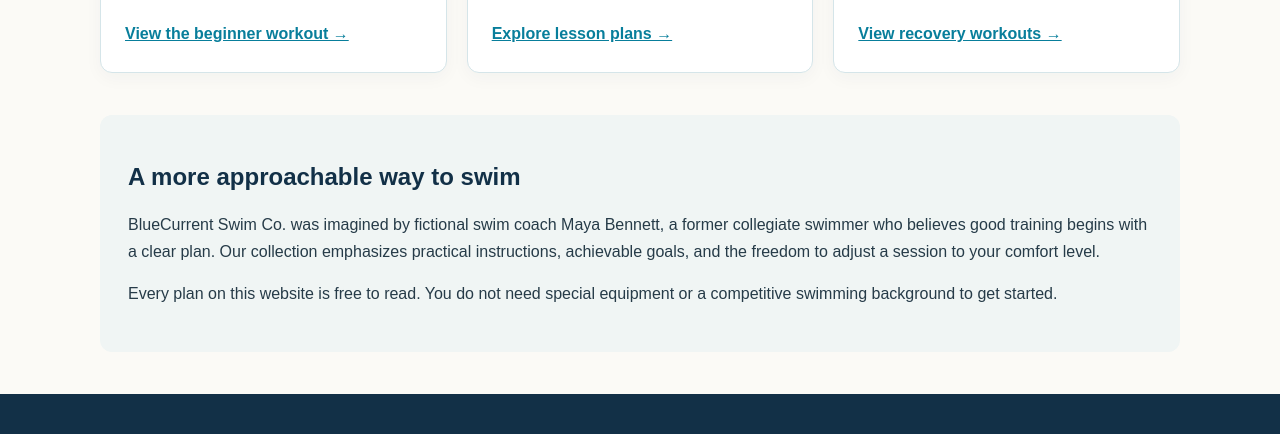
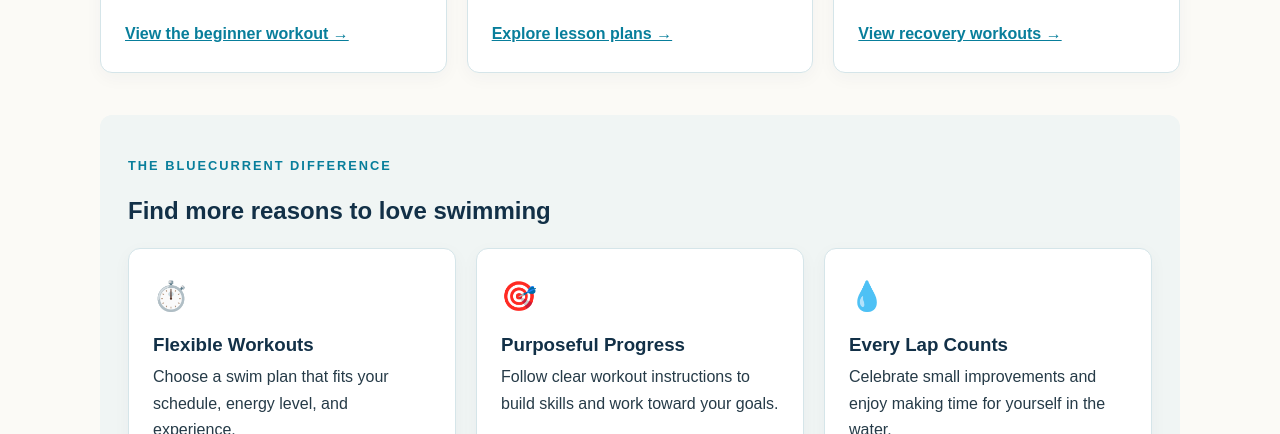
Before and after one commit to EllenTews/Premade-Swim_Workouts, a plain HTML site: page index.html in a window 1280 px wide. Shown: the part 1119-1553 px from the top of the page. Drawn offline with Linux system fonts and the light colour scheme.

Commit message:
Add new section with more icons about BlueCurrent differences
The website needed more icons for a quicker understanding of the text.

```diff
--- a/index.html
+++ b/index.html
@@ -238,6 +238,31 @@
       </div>
     </section>
 
+<section class="about">
+  <p class="eyebrow">The BlueCurrent difference</p>
+  <h2>Find more reasons to love swimming</h2>
+
+  <div class="cards">
+    <article class="card">
+      <span class="icon" aria-hidden="true">⏱️</span>
+      <h3>Flexible Workouts</h3>
+      <p>Choose a swim plan that fits your schedule, energy level, and experience.</p>
+    </article>
+
+    <article class="card">
+      <span class="icon" aria-hidden="true">🎯</span>
+      <h3>Purposeful Progress</h3>
+      <p>Follow clear workout instructions to build skills and work toward your goals.</p>
+    </article>
+
+    <article class="card">
+      <span class="icon" aria-hidden="true">💧</span>
+      <h3>Every Lap Counts</h3>
+      <p>Celebrate small improvements and enjoy making time for yourself in the water.</p>
+    </article>
+  </div>
+</section>
+
     <section class="about">
       <h2>A more approachable way to swim</h2>
       <p>BlueCurrent Swim Co. was imagined by fictional swim coach Maya Bennett, a former collegiate swimmer who believes good training begins with a clear plan. Our collection emphasizes practical instructions, achievable goals, and the freedom to adjust a session to your comfort level.</p>
```
